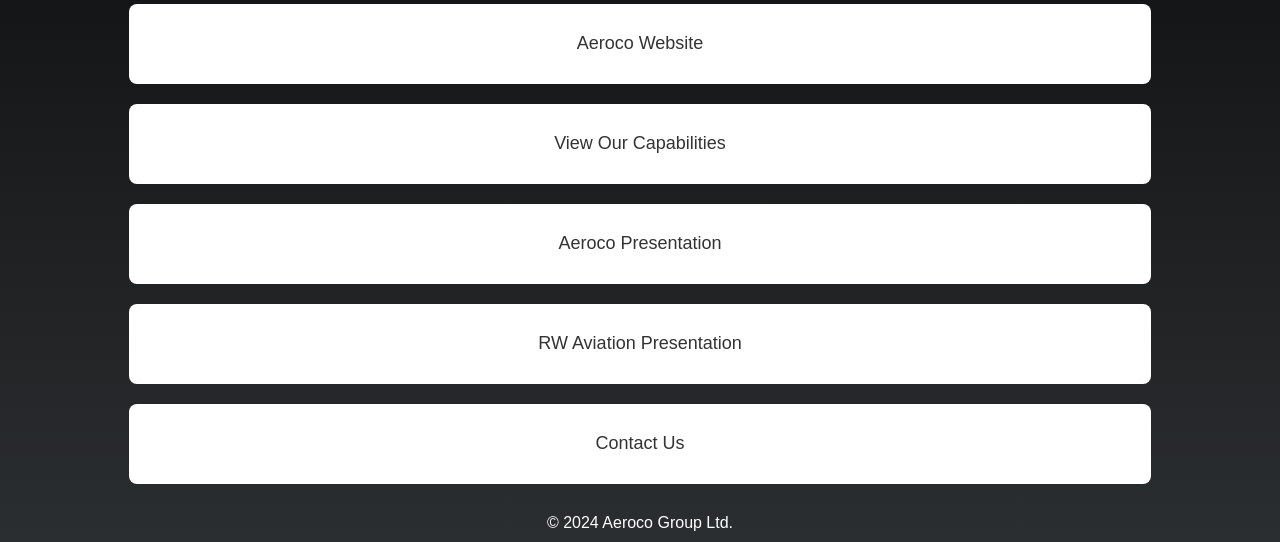
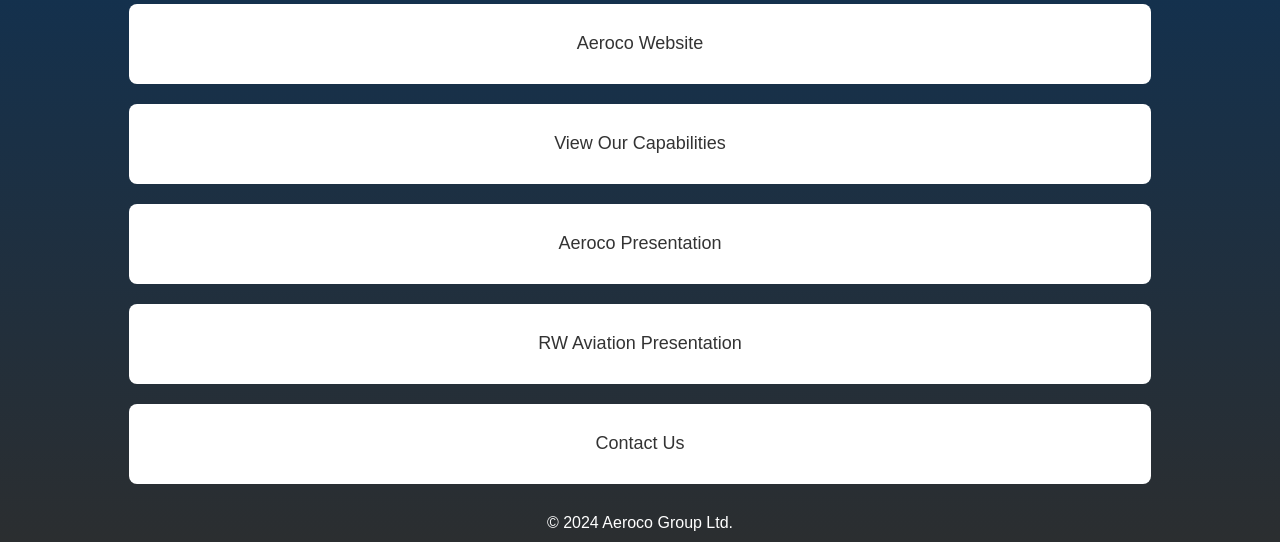
Before and after one commit to notstereomike/aeroco-hub, a plain HTML site: page index.html in a window 1280 px wide. Shown: the part 469-1011 px from the top of the page. Drawn offline with Linux system fonts and the light colour scheme.

Commit message:
Updated background to blue fade

```diff
--- a/styles.css
+++ b/styles.css
@@ -37,9 +37,11 @@
 body {
     margin: 0;
     font-family: Arial, sans-serif;
-    background-image: linear-gradient(rgb(0, 0, 0), rgb(43, 46, 48));
+    background-image: linear-gradient(rgb(0, 51, 102), rgb(43, 46, 48));
     min-height: 100vh;
 }
+
+/* background-image: linear-gradient(rgb(0, 0, 0), rgb(43, 46, 48));*/
 
 .container {
     display: flex;
```
